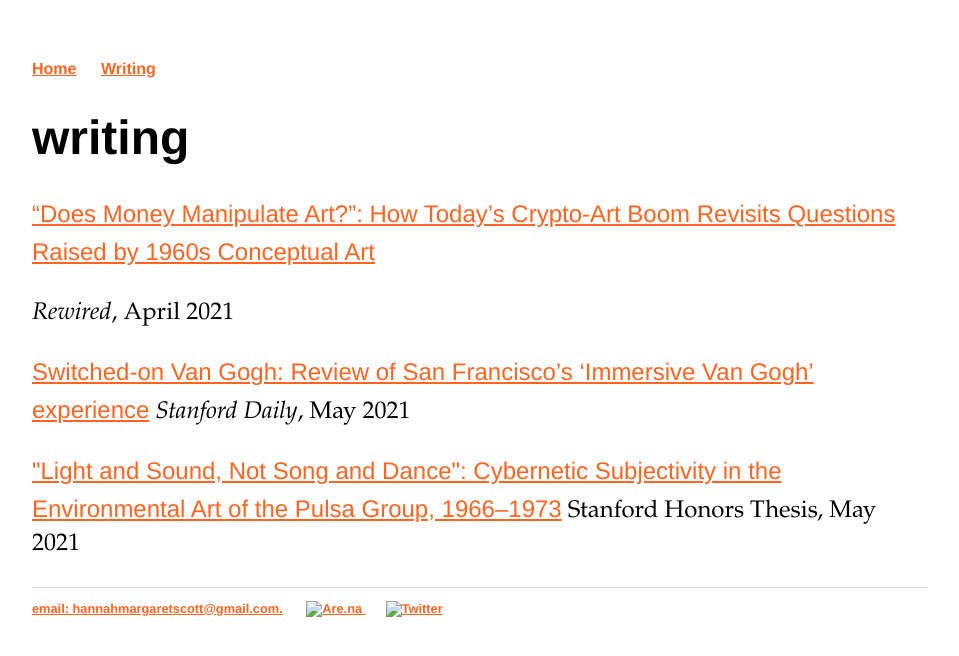
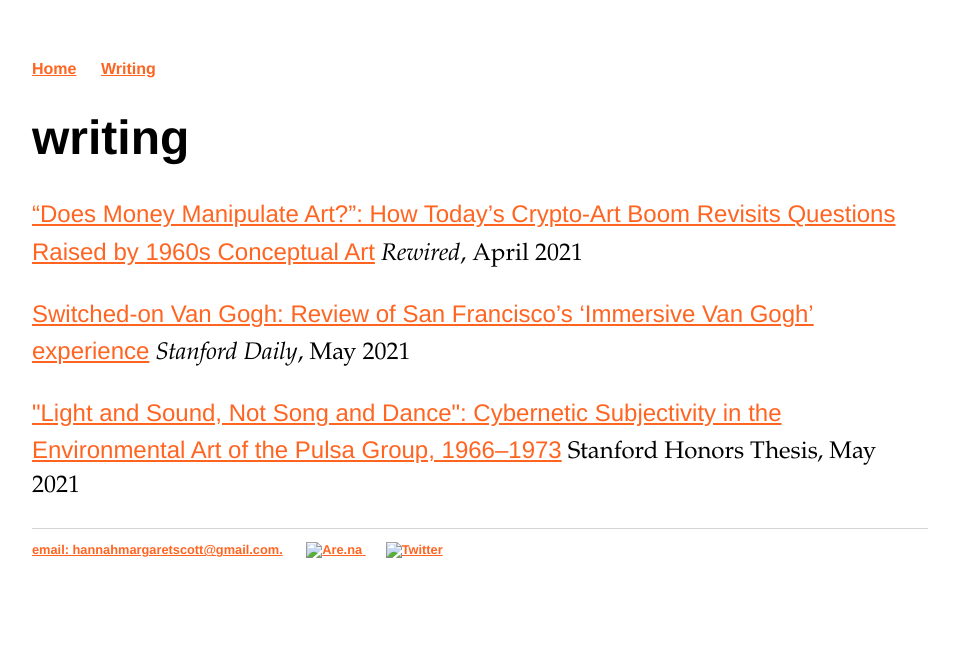
Before and after one commit to hannahmargaretscott/hannahmargaretscott.github.io, a Jekyll site: the page built from portfolio/index.html, in a window 1280 px wide. Shown: the top 656 px of the page, without its empty margins (160-1119 px from the left). Built offline with Jekyll 4.4.1, drawn with Linux system fonts in a browser that asks for light colours.

```diff
--- a/portfolio/index.html
+++ b/portfolio/index.html
@@ -6,6 +6,6 @@ title: writing
 
 <h1>{{ page.title }}</h1>
 
-    <p><a href="https://stanfordrewired.com/post/crypto-art-1960s-conceptual-art">“Does Money Manipulate Art?”: How Today’s Crypto-Art Boom Revisits Questions Raised by 1960s Conceptual Art</a><p><i> Rewired</i>, April 2021</p>
+    <p><a href="https://stanfordrewired.com/post/crypto-art-1960s-conceptual-art">“Does Money Manipulate Art?”: How Today’s Crypto-Art Boom Revisits Questions Raised by 1960s Conceptual Art</a><i> Rewired</i>, April 2021</p>
     <p><a href="https://www.stanforddaily.com/2021/05/20/switched-on-van-gogh-review-of-san-franciscos-immersive-van-gogh-experience/">Switched-on Van Gogh: Review of San Francisco’s ‘Immersive Van Gogh’ experience</a><i> Stanford Daily</i>, May 2021</p>
     <p><a href="https://purl.stanford.edu/yf322sc9397">"Light and Sound, Not Song and Dance": Cybernetic Subjectivity in the Environmental Art of the Pulsa Group, 1966–1973</a> Stanford Honors Thesis, May 2021</p>
```
